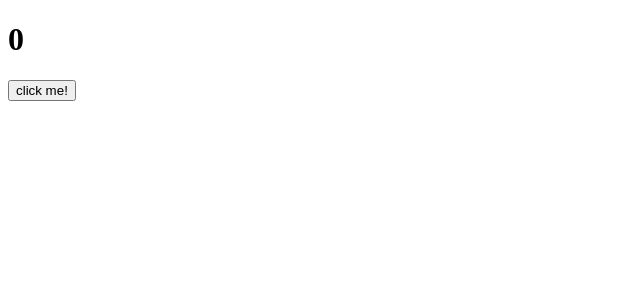
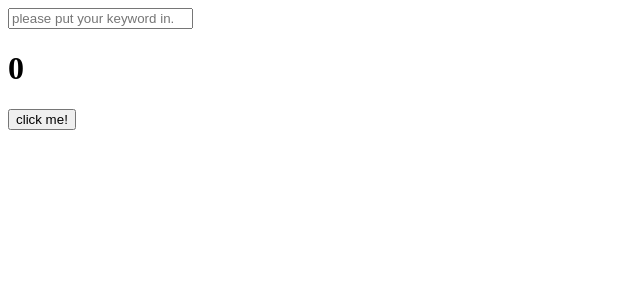
Before and after one commit to chnh506/Nomadcodes-course, a React (Create React App) app in the folder react-for-beginners/: page / in a window 1280 px wide. Shown: the top 300 px of the page, without its empty margins (0-640 px from the left). Built offline with nearby package versions, Linux system fonts and the light colour scheme.

Commit message:
Effect - Deps practice

```diff
--- a/react-for-beginners/src/App.js
+++ b/react-for-beginners/src/App.js
@@ -2,7 +2,11 @@
 
 function App() {
   const [counter, setCounter] = useState(0);
+  const [keyword, setKeyword] = useState();
   const onClick = () => setCounter((prev) => prev + 1);
+  const onChange = (event) => {
+    setKeyword(event.target.value);
+  };
 
   // component state가 변경될 때마다 매번 실행되는 코드
   console.log("I run all the time.");
@@ -13,8 +17,29 @@
   };
   useEffect(iRunOnlyOnce, []);
 
+  // counter 변수가 바뀔 때에만 실행
+  useEffect(() => {
+    console.log("I run when 'counter' changes");
+  }, [counter]);
+
+  // keyword 변수가 바뀔 때에만 실행
+  useEffect(() => {
+    console.log("I run when 'keyword' changes");
+  }, [keyword]);
+
+  // counter 변수 혹은 keyword 변수가 바뀔 때에만 실행
+  useEffect(() => {
+    console.log("I run when 'counter' or 'keyword' changes");
+  }, [counter, keyword]);
+
   return (
     <div>
+      <input
+        type="text"
+        value={keyword}
+        onChange={onChange}
+        placeholder="please put your keyword in."
+      />
       <h1>{counter}</h1>
       <button onClick={onClick}>click me!</button>
     </div>
```
